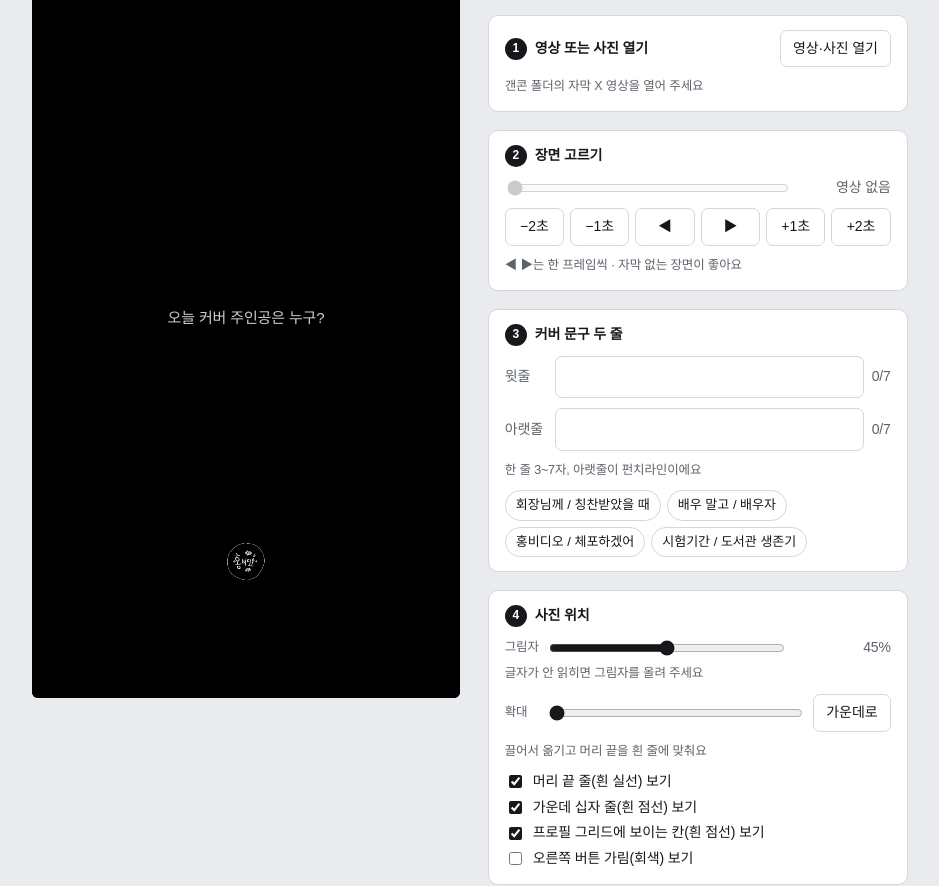
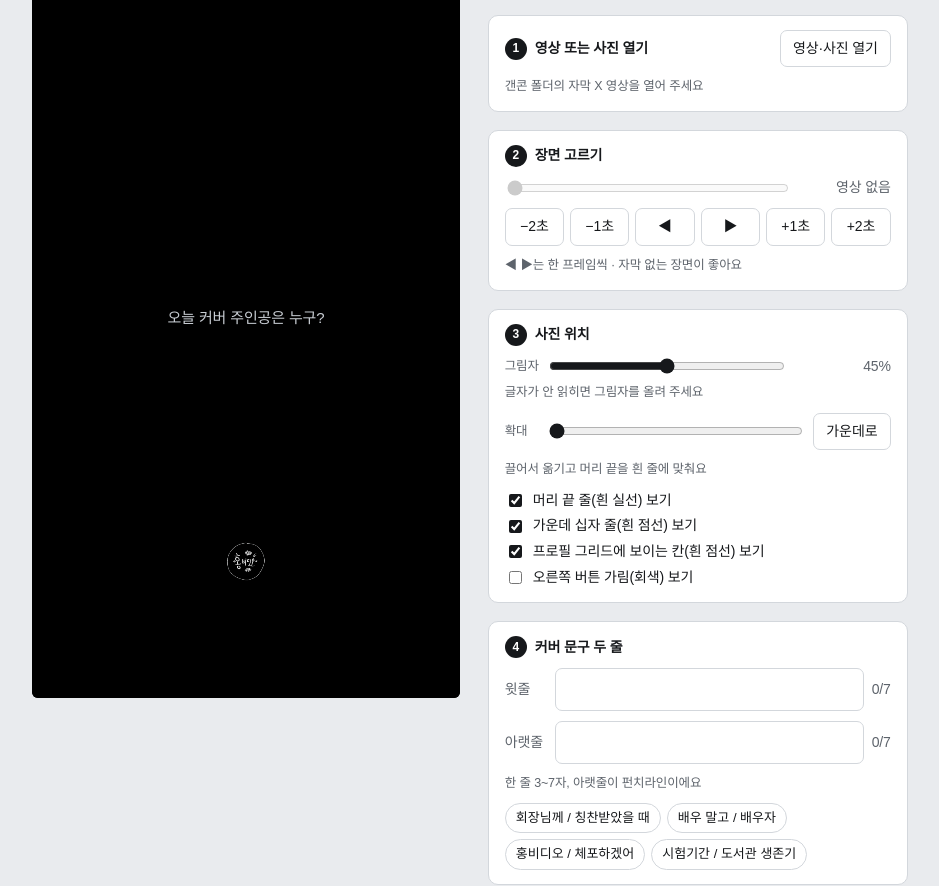
Before and after one commit to kukhyoun-max/hong-cover, a plain HTML site: page index.html in a window 1280 px wide. Shown: the part 90-976 px from the top of the page, without its empty margins (170-1109 px from the left). Drawn offline with Linux system fonts and the light colour scheme; a web font is replaced by a local one.

Commit message:
순서 바꿈: 2 장면 → 3 사진 위치(확대·그림자) → 4 문구 → 5 저장, 추천 컷·사진은 3번으로 자동 이동
Co-Authored-By: Claude Opus 5.5 <noreply@anthropic.com>

```diff
--- a/index.html
+++ b/index.html
@@ -171,15 +171,7 @@ kbd { font: inherit; font-size: 12px; border: 1px solid var(--line); border-bott
     </section>
 
     <section class="step">
-      <h2><span class="n">3</span>커버 문구 두 줄</h2>
-      <div class="line-in"><label for="l1">윗줄</label><input id="l1" maxlength="12" autocomplete="off"><span class="count" id="c1">0/7</span></div>
-      <div class="line-in"><label for="l2">아랫줄</label><input id="l2" maxlength="12" autocomplete="off"><span class="count" id="c2">0/7</span></div>
-      <p class="hint">한 줄 3~7자, 아랫줄이 펀치라인이에요</p>
-      <div class="chips" id="examples"></div>
-    </section>
-
-    <section class="step">
-      <h2><span class="n">4</span>사진 위치</h2>
+      <h2><span class="n">3</span>사진 위치</h2>
       <div class="row"><span class="hint" style="min-width:34px">그림자</span><input type="range" id="shade" min="0" max="90" value="45" aria-label="아래 그림자 진하기"><span class="time" id="shadeVal" style="min-width:96px">45%</span></div>
       <p class="hint" style="margin-top:-4px">글자가 안 읽히면 그림자를 올려 주세요</p>
       <div class="row"><span class="hint" style="min-width:34px">확대</span><input type="range" id="zoom" min="100" max="200" value="100" aria-label="확대"><button id="center">가운데로</button></div>
@@ -191,6 +183,14 @@ kbd { font: inherit; font-size: 12px; border: 1px solid var(--line); border-bott
         <label><input type="checkbox" id="gUi"> 오른쪽 버튼 가림(회색) 보기</label>
 
       </div>
+    </section>
+
+    <section class="step">
+      <h2><span class="n">4</span>커버 문구 두 줄</h2>
+      <div class="line-in"><label for="l1">윗줄</label><input id="l1" maxlength="12" autocomplete="off"><span class="count" id="c1">0/7</span></div>
+      <div class="line-in"><label for="l2">아랫줄</label><input id="l2" maxlength="12" autocomplete="off"><span class="count" id="c2">0/7</span></div>
+      <p class="hint">한 줄 3~7자, 아랫줄이 펀치라인이에요</p>
+      <div class="chips" id="examples"></div>
     </section>
 
     <section class="step">
@@ -455,7 +455,7 @@ kbd { font: inherit; font-size: 12px; border: 1px solid var(--line); border-bott
     if (!isV) $("time").textContent = "사진";
     S.head = null; S.recShade = null; recKey = "";
     if (!isV) setTimeout(detectCurrent, 0);
-    if (!isV && S.name.indexOf("예시 사진") !== 0) setTimeout(function () { goStep($("l1").closest(".step")); }, 50);
+    if (!isV && S.name.indexOf("예시 사진") !== 0) setTimeout(function () { goStep($("zoom").closest(".step")); }, 50);
     draw();
   }
   // 확장자 없는 파일은 형식이 비어 있어 아이폰 사파리가 영상으로 못 알아본다 → 파일 머리(ftyp)로 형식을 붙인다
@@ -717,7 +717,7 @@ kbd { font: inherit; font-size: 12px; border: 1px solid var(--line); border-bott
           if (o.fit) { S.zoom = o.fit.z; S.px = o.fit.px; S.py = o.fit.py; $("zoom").value = Math.round(o.fit.z * 100); }
           else { S.zoom = 1; S.px = 0.5; S.py = 0.5; $("zoom").value = 100; }
           seekTo(o.t);
-          setTimeout(function () { goStep($("l1").closest(".step")); }, 350);   // 추천 컷을 고르면 3번(문구)으로
+          setTimeout(function () { goStep($("zoom").closest(".step")); }, 350);   // 추천 컷을 고르면 3번(사진 위치)으로
         };
         list.appendChild(b);
       });
```
